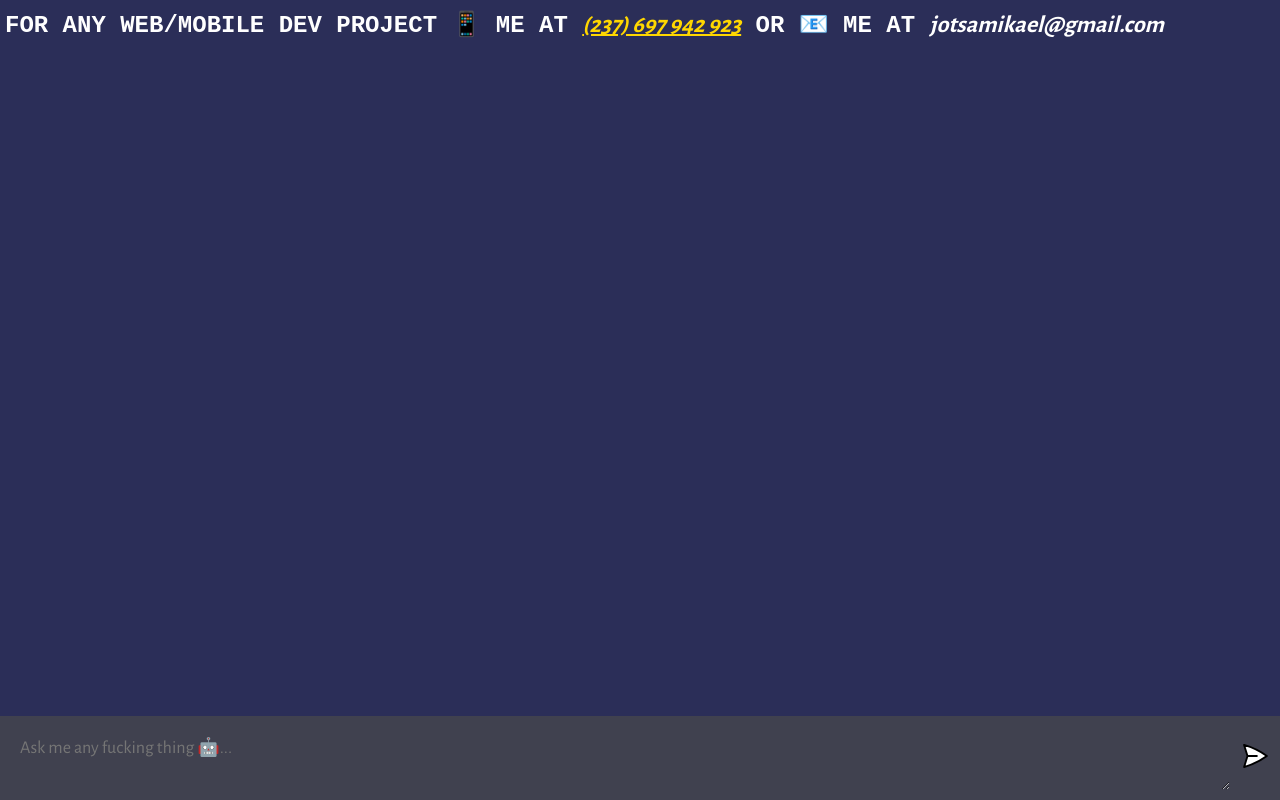
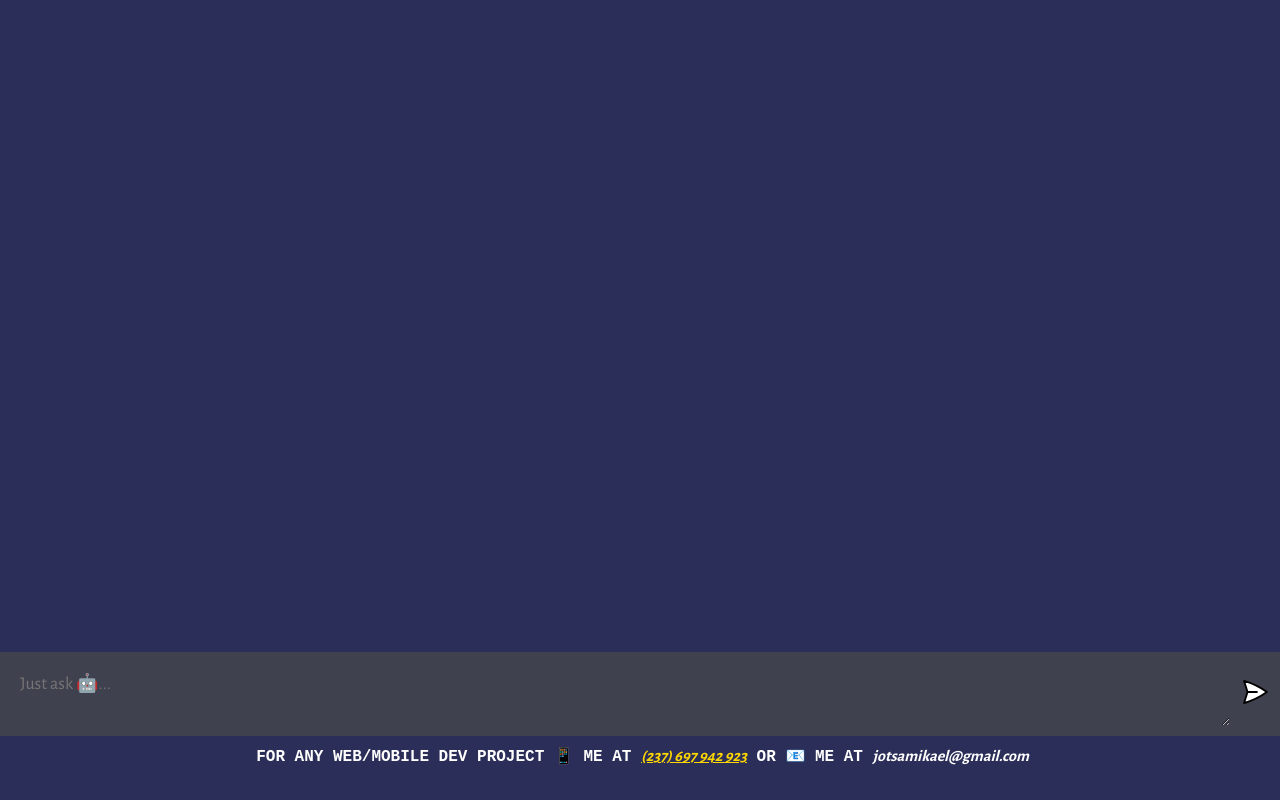
Before and after one commit to jotsamikael/my_openai_codex, a website built with Vite: page client/index.html in a window 1280 px wide. Built offline with nearby package versions, Linux system fonts and the light colour scheme.

Commit message:
footer info

```diff
--- a/client/index.html
+++ b/client/index.html
@@ -8,18 +8,27 @@
     <link rel="stylesheet" href="style.css">
   </head>
     <body>
-    <div>
-      <h3 style=" text-align: center; position: absolute; margin-left: 5px; margin-top: 10px; margin-bottom: 5px; font-family:'Courier New', Courier, monospace; font-size: 24px; font-weight: 700; color: white;">FOR ANY WEB/MOBILE DEV PROJECT 📱 ME AT <i style="color: gold; text-decoration: underline;">(237) 697 942 923</i> OR 📧 ME AT <i>jotsamikael@gmail.com</i></h3>
-    </div>
+
       <div id="app">
         <div id="chat_container"></div>
 
+
         <form>
-          <textarea name="prompt"  cols="1" placeholder="Ask me any fucking thing 🤖..."></textarea>
+          <textarea name="prompt"  cols="1" placeholder="Just ask 🤖..."></textarea>
           <button type="submit"><img src="assets/send.svg" alt="send" />
         </form>
+
       </div>
 
+
+
       <script type="module" src="script.js"></script>
+      <div>
+        <h3
+          style=" text-align: center; background-color: #2b2e58; margin-left: 5px; margin-top: 10px; margin-bottom: 5px; font-family:'Courier New', Courier, monospace; font-size: 16px; font-weight: 700; color: white;">
+          FOR ANY WEB/MOBILE DEV PROJECT 📱 ME AT <i style="color: gold; text-decoration: underline;">(237) 697 942 923</i> OR
+          📧 ME AT <i>jotsamikael@gmail.com</i></h3>
+      </div>
+
     </body>
 </html>
--- a/client/script.js
+++ b/client/script.js
@@ -110,7 +110,7 @@ function chatStripe(isAi, value, uniqueId) {
 
 
   //Fetch data from server
-   //const response = await fetch('http://localhost:5000/', {
+
    const response = await fetch('https://jotsa-openai-codex.onrender.com/', {
      method: 'POST',
      headers: {
--- a/client/style.css
+++ b/client/style.css
@@ -8,12 +8,12 @@
 }
 
 body {
-  background: #343541;
+  background: #2b2e58;
 }
 
 #app {
   width: 100vw;
-  height: 100vh;
+  height: 92vh;
   background: #2b2e58;
 
   display: flex;
```
